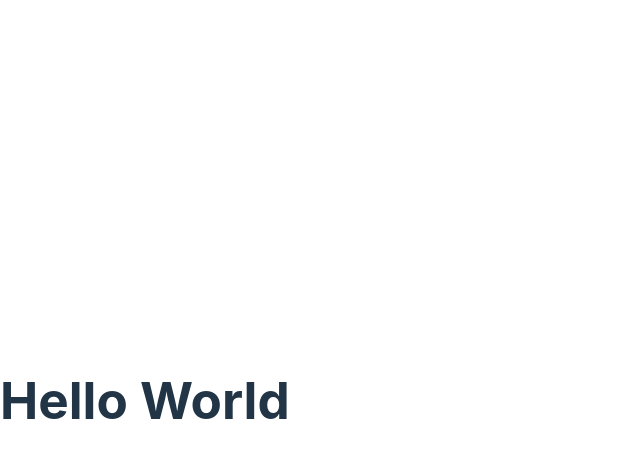
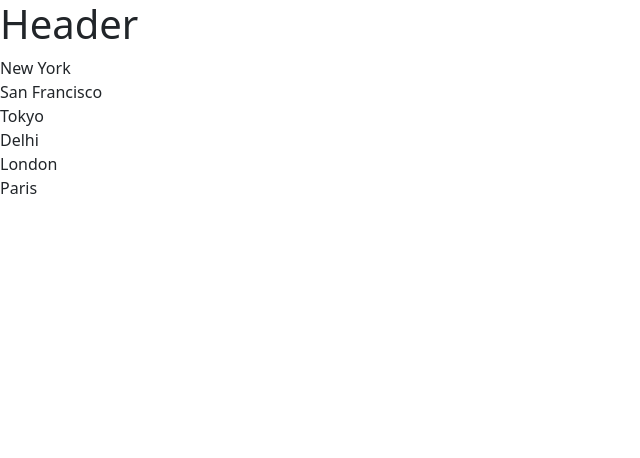
Before and after one commit to Sanket-Ghosh/game-website-react, a React (Vite) app in the folder react-app/: page / in a window 1280 px wide. Shown: the top 458 px of the page, without its empty margins (0-640 px from the left). Built offline with nearby package versions, Linux system fonts and the light colour scheme.

Commit message:
Rendering List Items Dynamically in JSX

```diff
--- /dev/null
+++ b/package.json
@@ -0,0 +1,5 @@
+{
+  "dependencies": {
+    "bootstrap": "^5.2.3"
+  }
+}
--- a/react-app/src/App.tsx
+++ b/react-app/src/App.tsx
@@ -1,8 +1,8 @@
-import Message from "./Message"
+import ListGroup from "./components/ListGroup";
 
 function App(){
 
-  return <div><Message/></div>
+  return <div><ListGroup/></div>
 }
 
 export default App;
--- /dev/null
+++ b/react-app/src/components/ListGroup.tsx
@@ -0,0 +1,23 @@
+function ListGroup() {
+  const items = [
+    "New York",
+    "San Francisco",
+    "Tokyo",
+    "Delhi",
+    "London",
+    "Paris",
+  ];
+
+  return (
+    <>
+      <h1>Header</h1>
+      <ul className="list-group">
+        {items.map((items) => (
+          <li key={items}>{items}</li>
+        ))}
+      </ul>
+    </>
+  );
+}
+
+export default ListGroup;
--- a/react-app/src/index.css
+++ /dev/null
@@ -1,69 +0,0 @@
-:root {
-  font-family: Inter, system-ui, Avenir, Helvetica, Arial, sans-serif;
-  line-height: 1.5;
-  font-weight: 400;
-
-  color-scheme: light dark;
-  color: rgba(255, 255, 255, 0.87);
-  background-color: #242424;
-
-  font-synthesis: none;
-  text-rendering: optimizeLegibility;
-  -webkit-font-smoothing: antialiased;
-  -moz-osx-font-smoothing: grayscale;
-  -webkit-text-size-adjust: 100%;
-}
-
-a {
-  font-weight: 500;
-  color: #646cff;
-  text-decoration: inherit;
-}
-a:hover {
-  color: #535bf2;
-}
-
-body {
-  margin: 0;
-  display: flex;
-  place-items: center;
-  min-width: 320px;
-  min-height: 100vh;
-}
-
-h1 {
-  font-size: 3.2em;
-  line-height: 1.1;
-}
-
-button {
-  border-radius: 8px;
-  border: 1px solid transparent;
-  padding: 0.6em 1.2em;
-  font-size: 1em;
-  font-weight: 500;
-  font-family: inherit;
-  background-color: #1a1a1a;
-  cursor: pointer;
-  transition: border-color 0.25s;
-}
-button:hover {
-  border-color: #646cff;
-}
-button:focus,
-button:focus-visible {
-  outline: 4px auto -webkit-focus-ring-color;
-}
-
-@media (prefers-color-scheme: light) {
-  :root {
-    color: #213547;
-    background-color: #ffffff;
-  }
-  a:hover {
-    color: #747bff;
-  }
-  button {
-    background-color: #f9f9f9;
-  }
-}
--- a/react-app/src/main.tsx
+++ b/react-app/src/main.tsx
@@ -1,7 +1,7 @@
 import React from 'react'
 import ReactDOM from 'react-dom/client'
 import App from './App'
-import './index.css'
+import 'bootstrap/dist/css/bootstrap.css'
 
 ReactDOM.createRoot(document.getElementById('root') as HTMLElement).render(
   <React.StrictMode>
```
Also changed, not shown: 1 other file (tests, documents, lock files or other folders).
